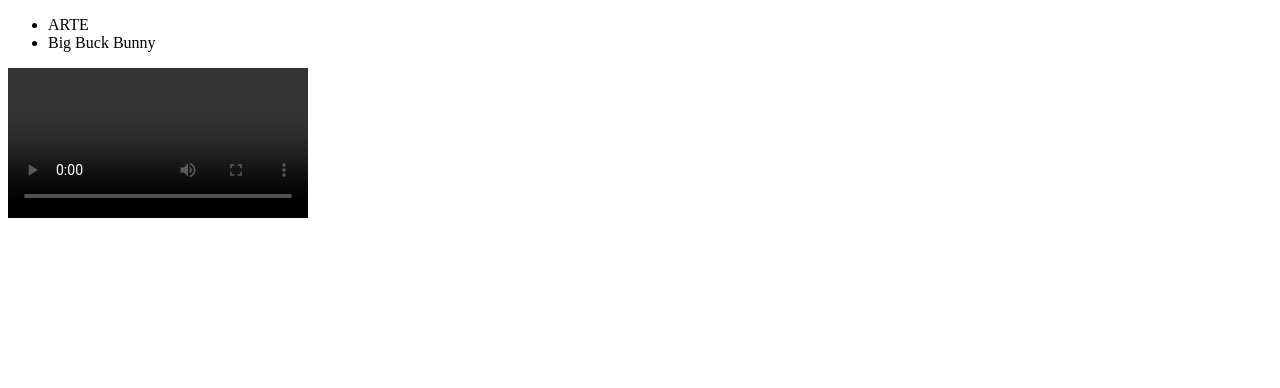
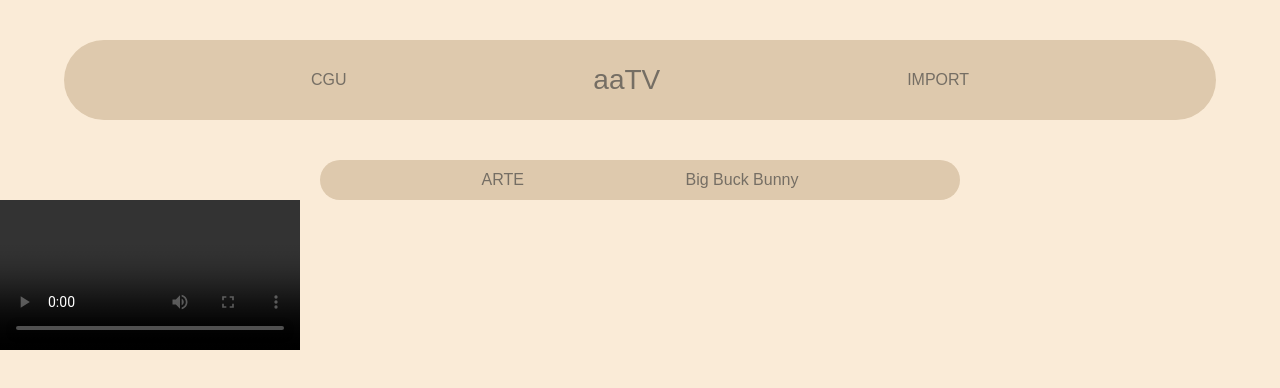
Before and after one commit to 27aa/aaTV, a plain HTML site: page src/html/index.html in a window 1280 px wide. Drawn offline with nearby package versions, Linux system fonts and the light colour scheme.

Commit message:
proxy terminö a l'aide de claude, chaque ligne comprise

```diff
--- a/src/html/index.html
+++ b/src/html/index.html
@@ -14,13 +14,33 @@ Description : projet IPTV avec quelque chaines
     <meta charset="UTF-8">
     <meta name="viewport" content="width=device-width, initial-scale=1.0">
     <title>aaTV</title>
+    <link rel="stylesheet" href="../style/style.css">
 </head>
 
 <body>
-    <nav>
-        <ul id="channels">
-        </ul>
-    </nav>
+    <header>
+        <nav>
+            <ul>
+                <li>
+                    <a href="">CGU</a>
+                </li>
+                <li>
+                    <a href="" id="big">aaTV</a>
+                </li>
+                <li>
+                    <a href="">IMPORT</a>
+                </li>
+            </ul>
+        </nav>
+    </header>
+
+    <main>
+        <section>
+            <ul id="channels">
+            </ul>
+        </section>
+    </main>
+
     <video id="player" controls></video>
     <p id="result"></p>
     <script src="https://cdn.jsdelivr.net/npm/hls.js@latest"></script>
--- a/src/js/main.js
+++ b/src/js/main.js
@@ -6,6 +6,13 @@
    Projet : aaTV
    Description : projet IPTV avec quelque chaines
 */
+
+function CreateElementWithClass(balise, classe, parent){
+    const newElement = document.createElement(balise);
+    newElement.className = classe;
+    parent.appendChild(newElement);
+    return newElement;
+}
 
 const result = document.getElementById("result");
 const m3u = "#EXTM3U \n #EXTINF:-1,ARTE \n https://test-streams.mux.dev/test_001/stream.m3u8 \n #EXTINF:-1,Big Buck Bunny \n https://test-streams.mux.dev/x36xhzz/x36xhzz.m3u8";
@@ -30,12 +37,12 @@ m3uTab.forEach(element => {
 });
 
 resultArray.forEach(channel => {
-    const li = document.createElement("li");
+    const li = CreateElementWithClass("li", "channel", channels);
     li.textContent = channel.name;
     li.addEventListener("click", () => {
         result.textContent = channel.url;
-        hls.loadSource(channel.url);
+        const serverSourceUrl = "http://localhost:3000/stream?url=" + encodeURIComponent(channel.url);
+        hls.loadSource(serverSourceUrl);
         hls.attachMedia(player);
     })
-    channels.appendChild(li);
 });
--- a/src/style/style.css
+++ b/src/style/style.css
@@ -0,0 +1,73 @@
+html * {
+    margin: 0;
+    padding: 0;
+    box-sizing: border-box;
+    font-family: Arial;
+}
+
+html {
+    font-size: 16px;
+}
+
+body {
+    background-color: antiquewhite;
+}
+
+header {
+    width: 100vw;
+    height: 20vh;
+    display: flex;
+    flex-direction: row;
+    align-items: center;
+    justify-content: center;
+}
+
+nav {
+    width: 90vw;
+    height: 10vh;
+    background-color: rgb(222, 201, 173);
+    border-radius: 4rem;
+}
+
+header>nav>ul {
+    display: flex;
+    height: 100%;
+    flex-direction: row;
+    align-items: center;
+    justify-content: space-evenly;
+    list-style: none;
+}
+
+header>nav>ul>li>a {
+    display: inline-block;
+    text-decoration: none;
+    font-size: 1rem;
+    color: rgb(117, 110, 100);
+}
+
+header>nav>ul>li:nth-child(2)>a {
+    font-size: 1.75em;
+}
+
+main>section {
+    width: 100vw;
+    display: flex;
+    justify-content: center;
+}
+
+main>section>ul {
+    list-style: none;
+    background-color: rgb(222, 201, 173);
+    width: 50vw;
+    height: 5vh;
+    display: flex;
+    flex-direction: row;
+    align-items: center;
+    justify-content: space-evenly;
+    border-radius: 2rem;
+}
+
+main>section>ul>li {
+    color: rgb(117, 110, 100);
+    cursor: pointer;
+}
```
Also changed, not shown: server/package.json (added, +16 -0 lines), server/server.js (added, +30 -0 lines), maquette/maquette-v1-index.png (added), 3 other files.
